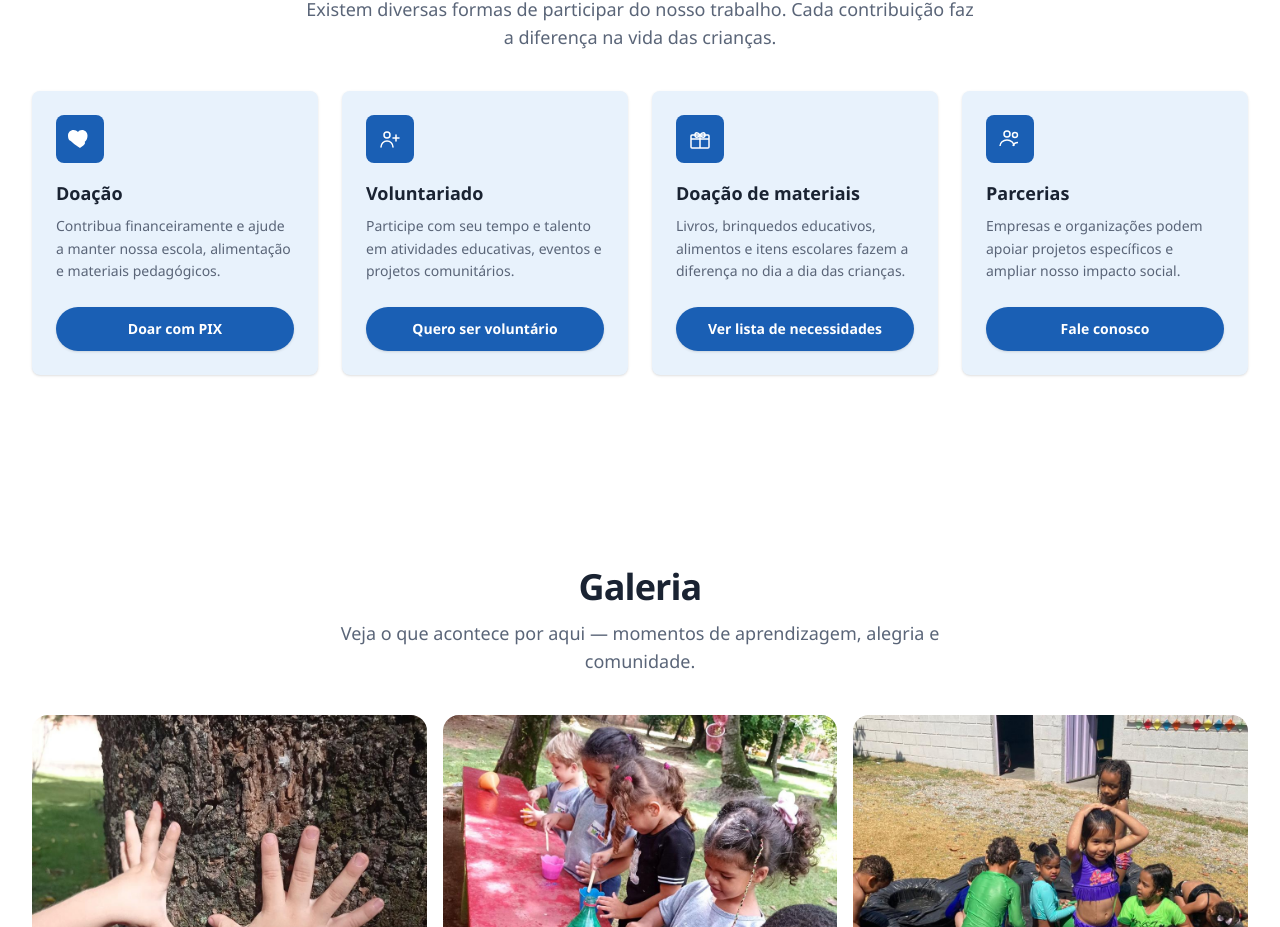
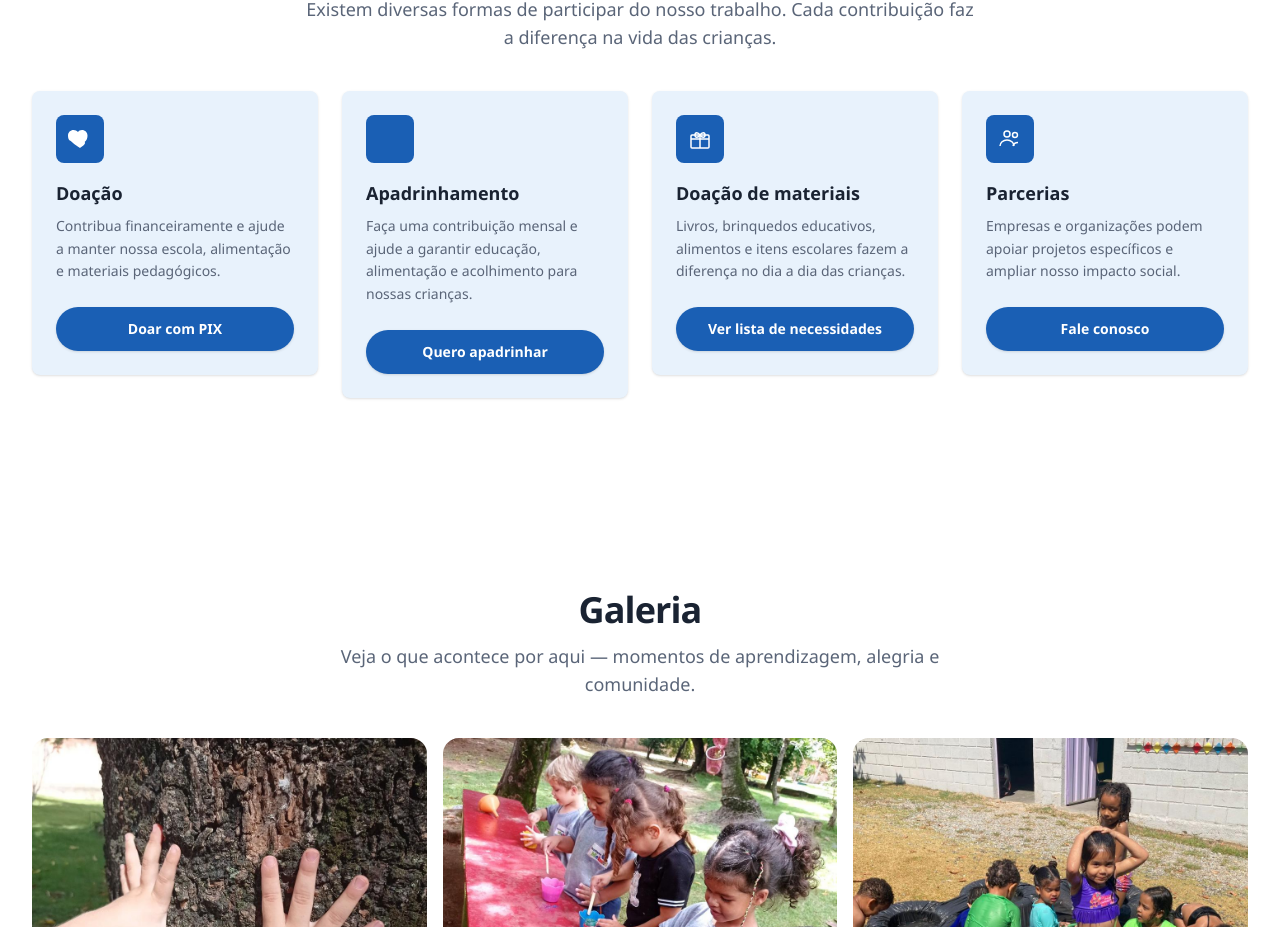
Before and after one commit to lucaspbicalho/institutomeimei, a React (Vite) app: page / in a window 1280 px wide. Shown: the part 3574-4501 px from the top of the page. Built offline with nearby package versions, Linux system fonts and the light colour scheme.

Commit message:
add apadrinhe

```diff
--- a/src/components/ui/Icon.tsx
+++ b/src/components/ui/Icon.tsx
@@ -6,6 +6,7 @@ type IconName =
   | 'gift'
   | 'users'
   | 'user-plus'
+  | 'heart-hand'
   | 'facebook'
   | 'instagram'
   | 'youtube'
@@ -54,6 +55,32 @@ export function Icon({ name, className = 'h-5 w-5' }: IconProps) {
         <path d="M15 19c.5-2 2.5-3.5 5-3.5" stroke="currentColor" strokeWidth="1.5" fill="none" />
       </>
     ),
+    'heart-hand': (
+  <>
+    {/* Coração */}
+    <path
+      d="M12 12.8l-1.1-1C8.2 9.3 6.5 7.8 6.5 5.8A2.8 2.8 0 019.3 3c.9 0 1.8.4 2.4 1.1A3.2 3.2 0 0114.1 3a2.8 2.8 0 012.8 2.8c0 2-1.7 3.5-4.4 6l-.5.5z"
+      fill="currentColor"
+    />
+
+    {/* Mãos */}
+    <path
+      d="M5 14.5l2.5 2.2c.5.4 1.1.6 1.8.6h5.4c.8 0 1.5-.3 2.1-.8l2.2-2"
+      stroke="currentColor"
+      strokeWidth="1.5"
+      strokeLinecap="round"
+      strokeLinejoin="round"
+      fill="none"
+    />
+
+    <path
+      d="M4 13.5l2 1.5m14-1.5l-2 1.5"
+      stroke="currentColor"
+      strokeWidth="1.5"
+      strokeLinecap="round"
+    />
+  </>
+),
     'user-plus': (
   <>
     <circle
--- a/src/data/content.ts
+++ b/src/data/content.ts
@@ -111,13 +111,13 @@ export const helpOptions: HelpOption[] = [
     href: '/pix',
   },
   {
-    id: 'voluntario',
-    title: 'Voluntariado',
+    id: 'apadrinhamento',
+    title: 'Apadrinhamento',
     description:
-      'Participe com seu tempo e talento em atividades educativas, eventos e projetos comunitários.',
-    icon: 'user-plus',
-    cta: 'Quero ser voluntário',
-    href: '#contato',
+      'Faça uma contribuição mensal e ajude a garantir educação, alimentação e acolhimento para nossas crianças.',
+    icon: 'heart-handshake',
+    cta: 'Quero apadrinhar',
+    href: '/apadrinhe',
   },
   {
     id: 'doacao-material',
@@ -135,7 +135,7 @@ export const helpOptions: HelpOption[] = [
       'Empresas e organizações podem apoiar projetos específicos e ampliar nosso impacto social.',
     icon: 'users',
     cta: 'Fale conosco',
-    href: '#contato',
+    href: 'https://wa.me/553188645299?text=Olá!%20Gostaria%20de%20conhecer%20as%20possibilidades%20de%20parceria%20com%20o%20Instituto%20Meimei.',
   },
 ]
 
```
